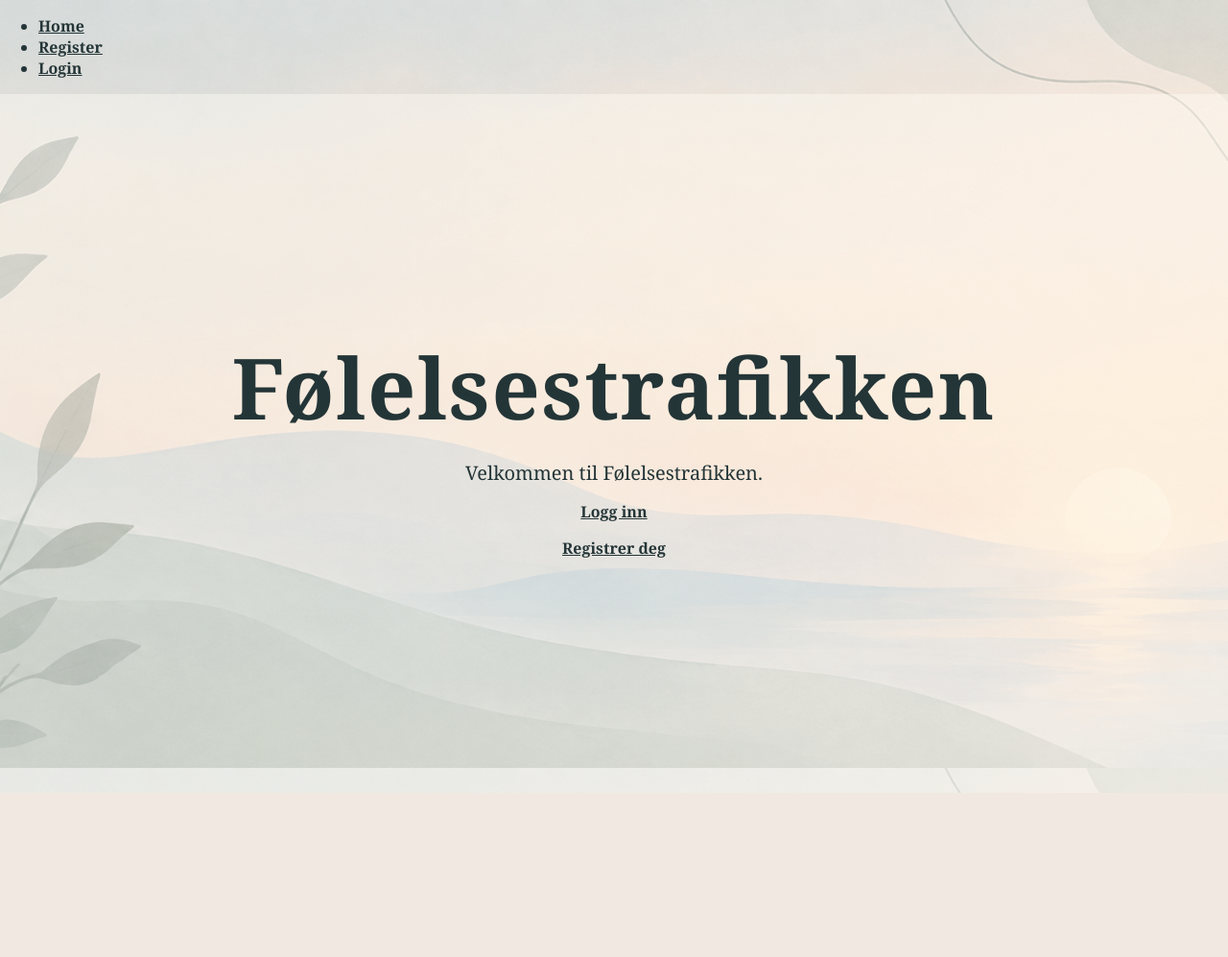
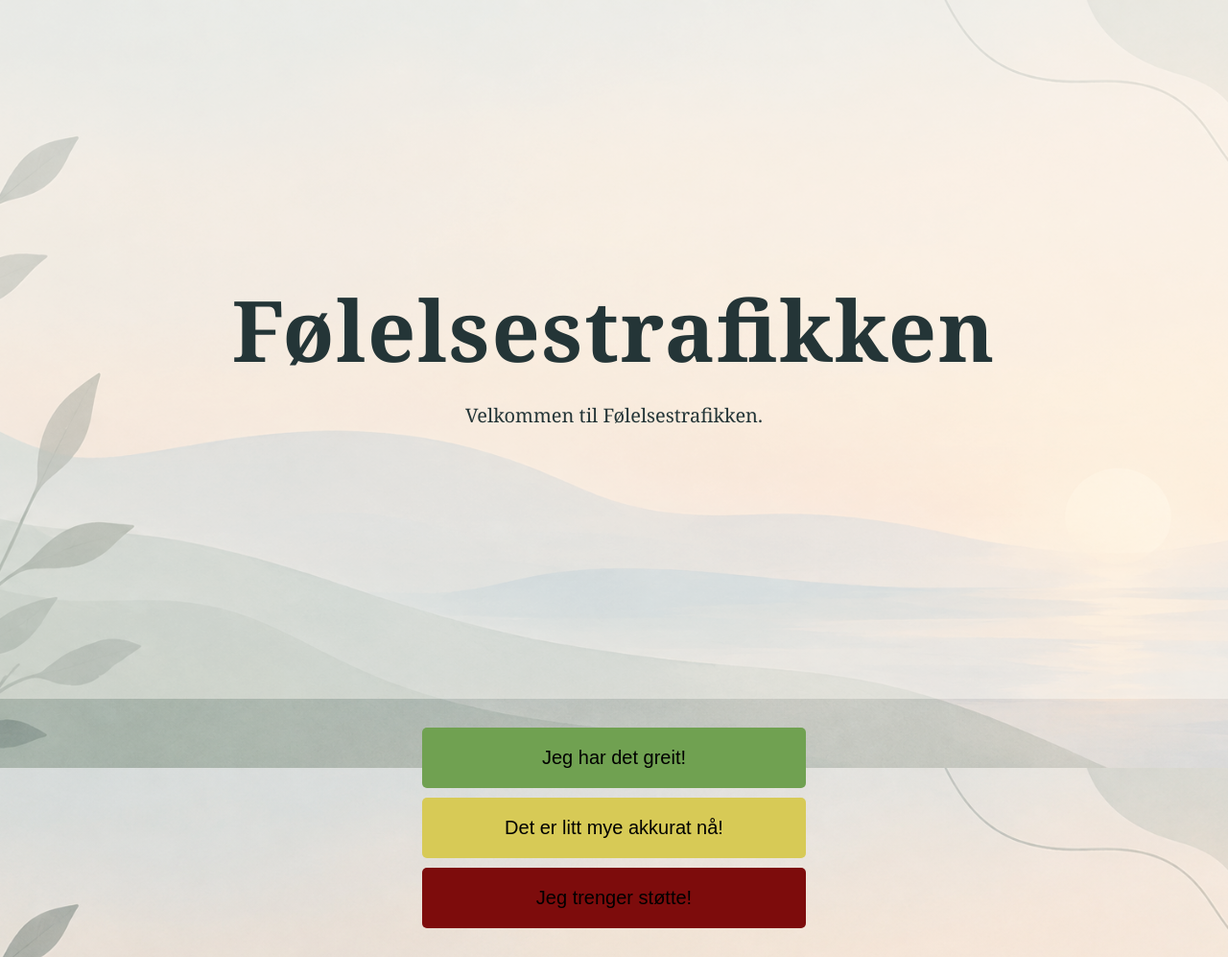
Before and after one commit to mbrauska-bit/folelsestrafikken2, a Node server app: page / in a window 1280 px wide. Shown: the whole page at 96% size. Before the commit the page ends 826 px from the top, so only its background shows below. Run offline with Node 20, Linux system fonts and the light colour scheme; some libraries are stand-ins or nearby versions.

Commit message:
Add traffic light choices

```diff
--- a/public/css/index.css
+++ b/public/css/index.css
@@ -39,4 +39,35 @@
 a {
 	color: #243537;
 	font-weight: 700;
+	border: none;
 }
+.trafikk{
+display:flex;
+border: none;
+flex-direction:column;
+gap:10px;
+max-width: 400px;
+margin:30px auto;
+}
+.trafikk button{
+padding:20px;
+font-size:20px;
+
+border-radius: 5px;
+cursor:pointer;
+border:none;
+}
+
+
+.green{
+	background-color:#70A151
+}
+.yellow{
+	background-color:#D7CA56
+}
+.red{
+	background-color:#7D0C0C
+}
+.trafikk button:hover{
+	transform:scale(1.03)
+}
--- /dev/null
+++ b/public/js/script.js
@@ -0,0 +1 @@
+console.log("Javascript works");
--- a/views/index.ejs
+++ b/views/index.ejs
@@ -5,15 +5,16 @@
 
 <body>
 
-    <%- include("./partials/navbar.ejs") %>
 
     <main>
         <h1>Følelsestraﬁkken</h1>
         <p>Velkommen til Følelsestraﬁkken.</p>
 
-        <a href="/login">Logg inn</a>
-        <a href="/register">Registrer deg</a>
     </main>
-
+    <div class="trafikk">
+    <button class="green">Jeg har det greit!</button>
+    <button class="yellow">Det er litt mye akkurat nå!</button>
+    <button class="red">Jeg trenger støtte!</button>
+    </div>
 </body>
 </html>
--- a/views/partials/head.ejs
+++ b/views/partials/head.ejs
@@ -2,6 +2,6 @@
   <meta charset="UTF-8">
   <meta name="viewport" content="width=device-width, initial-scale=1.0">
   <link rel="stylesheet" href="/css/index.css">
-
+ <script src="/public/js/script.js"></script>
   <title>Document</title>
 </head>
```
